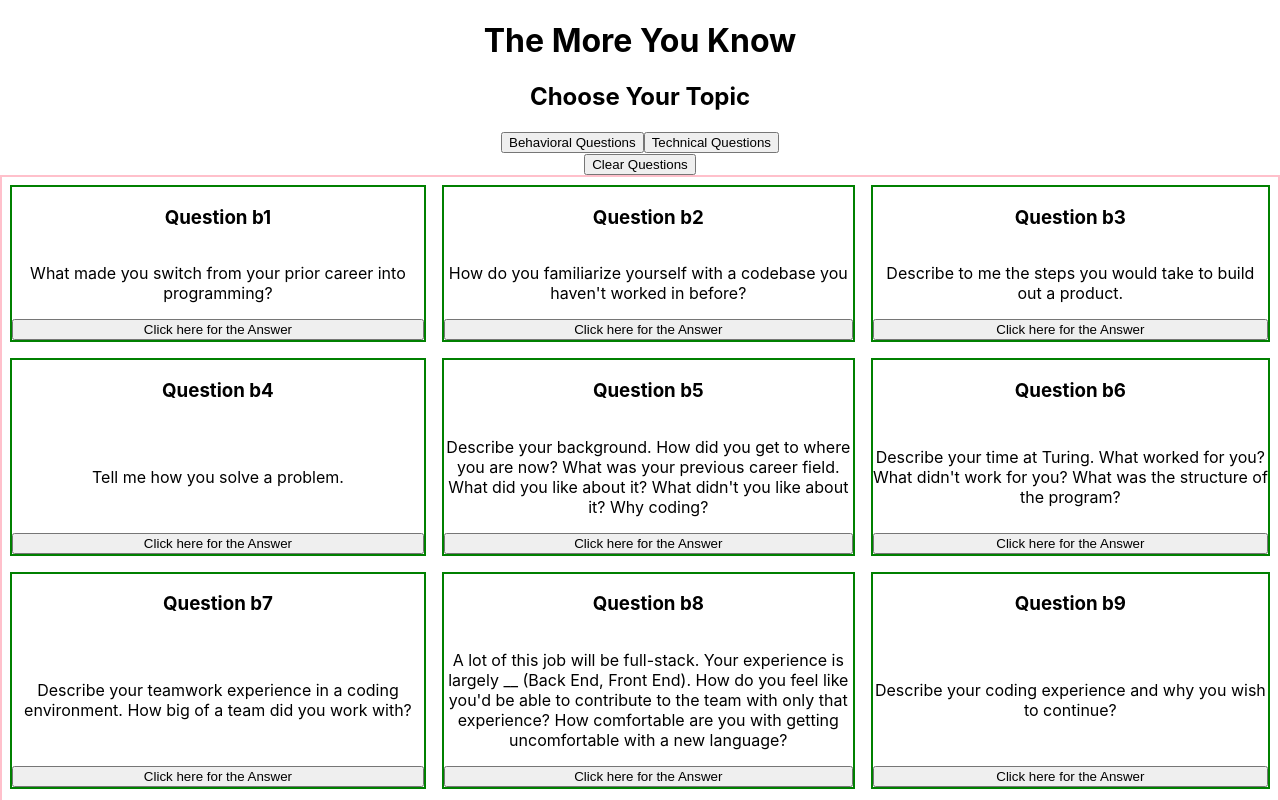
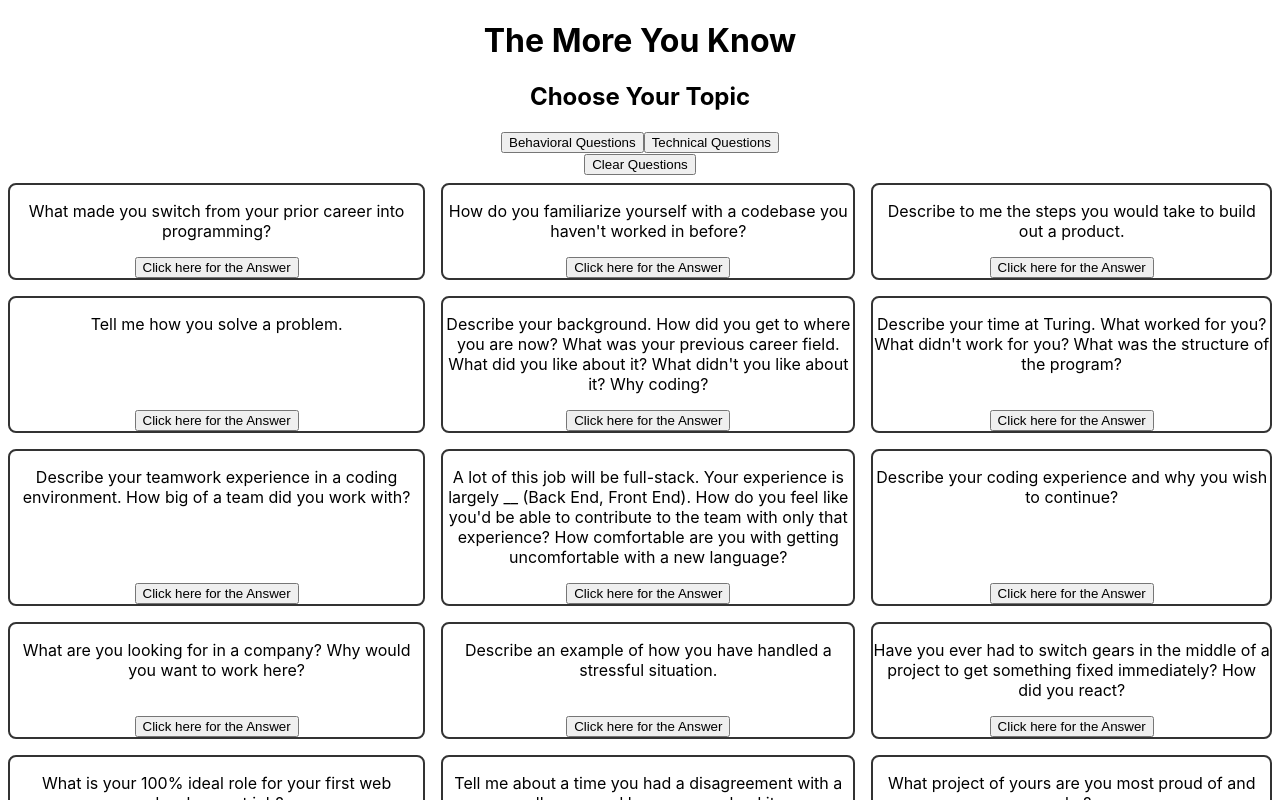
Before and after one commit to danalchapman/the-more-you-know, a React (Create React App) app: page / in a window 1280 px wide. Both pictures are taken after a click on the button "Behavioral Questions". Shown: the top 800 px of the page. Built offline with nearby package versions, Linux system fonts and the light colour scheme.

Commit message:
Adjust css

```diff
--- a/src/Components/QuestionCard/QuestionCard.css
+++ b/src/Components/QuestionCard/QuestionCard.css
@@ -1,5 +1,7 @@
 .question-card {
-    border: 2px solid green;
+    align-items: center;
+    border: 2px solid #333;
+    border-radius: .5rem;
     display: flex;
     flex-direction: column;
     flex-wrap: wrap;
--- a/src/Components/QuestionCard/QuestionCard.tsx
+++ b/src/Components/QuestionCard/QuestionCard.tsx
@@ -18,7 +18,6 @@ export const QuestionCard = ({ id, question, answer }: Question) => {
 
     return (
         <div className='question-card'>
-            <h3>Question {id}</h3>
             <p>{question}</p>
             <button
                 className='answer-btn'
--- a/src/Components/QuestionsBox/QuestionsBox.css
+++ b/src/Components/QuestionsBox/QuestionsBox.css
@@ -1,5 +1,4 @@
 .question-box {
-    border: 2px solid pink;
     display: grid;
     grid-template-columns: auto auto auto;
     grid-template-rows: auto auto auto;
```
